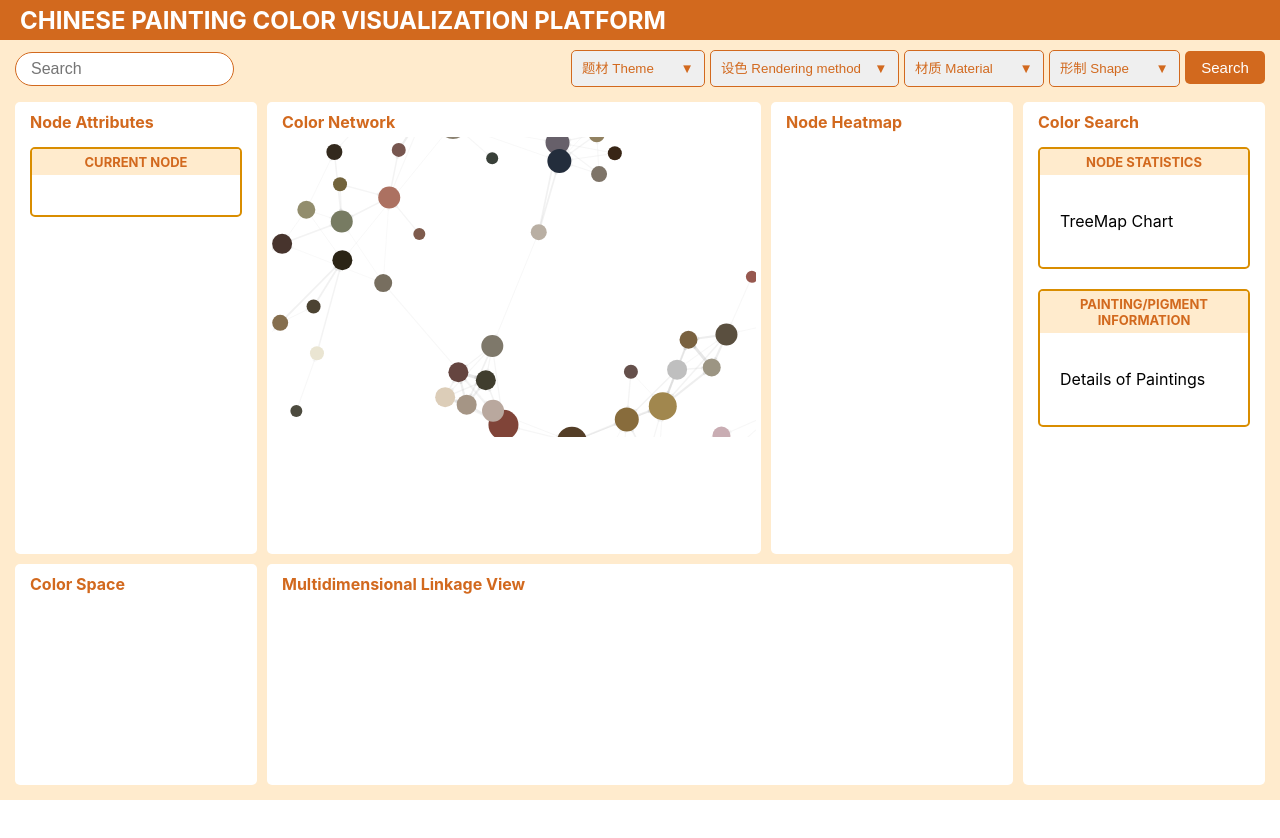
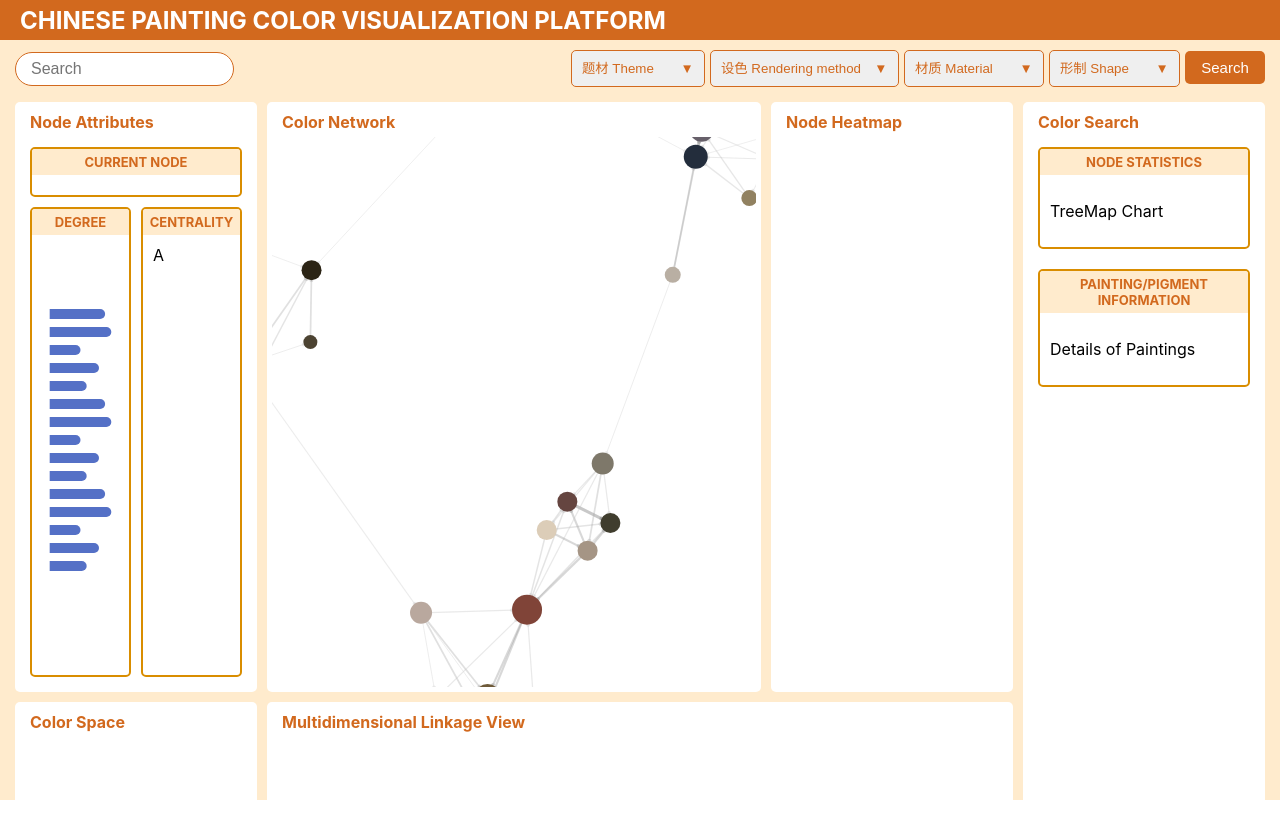
Before and after one commit to JerrrrryW/Color_Network_React, a React (Create React App) app: page / in a window 1280 px wide. Shown: the top 838 px of the page. Before the commit the page ends 800 px from the top, so only its background shows below. Built offline with nearby package versions, Linux system fonts and the light colour scheme.

Commit message:
ready for CYH

```diff
--- a/src/App.css
+++ b/src/App.css
@@ -37,6 +37,14 @@
 
 .chart {
   flex: 1;
+  height: 500px;
+}
+
+.horizontal-flex {
+  display: flex;
+  align-items: auto;
+  flex: 1;
+  width: 100%;
 }
 
 h3 {
@@ -50,6 +58,8 @@ h3 {
 #node-attributes {
   grid-row: 1;
   grid-column: 1;
+  display: flex;
+  flex-direction: column;
 }
 
 #color-network {
--- a/src/App.js
+++ b/src/App.js
@@ -3,8 +3,9 @@ import './App.css';
 import './Components/select.css';
 
 import Toolbar from './Components/Toolbar';
+import ChildCard from './Components/ChildCard';
 import RelationshipGraph from './Echarts/RealtionshipGraph';
-import ChildCard from './Components/ChildCard';
+import BarChart from './Echarts/BarChart';
 
 function App() {
   return (
@@ -17,10 +18,19 @@ function App() {
         <div id='node-attributes' className='card'>
           <h3>Node Attributes</h3>
           <ChildCard title="CURRENT NODE" />
+          <div className="horizontal-flex">
+            <ChildCard title="DEGREE" style={{flex:'1', marginTop:'0', marginRight:'5px'}}>
+              <BarChart />
+            </ChildCard>
+            <ChildCard title="CENTRALITY" style={{flex:'1', marginTop:'0', marginLeft:'5px'}}>
+              A
+              <BarChart />
+            </ChildCard>
+          </div>
         </div>
         <div id='color-network' className='card'>
           <h3>Color Network</h3>
-          <RelationshipGraph className='chart'/>
+          <RelationshipGraph />
         </div>
         <div id='node-heatmap' className='card'>
           <h3>Node Heatmap</h3>
--- a/src/Components/ChildCard.css
+++ b/src/Components/ChildCard.css
@@ -18,5 +18,7 @@
   }
 
   .childcard-content {
-    padding: 20px; /* 内容区域内边距，根据需要调整 */
+    padding: 10px; /* 内容区域内边距，根据需要调整 */
+    display: flex;
+    flex-direction: column;
   }
--- a/src/Components/ChildCard.js
+++ b/src/Components/ChildCard.js
@@ -1,9 +1,10 @@
 import React from 'react';
 import './ChildCard.css'; // 引入样式文件
 
-function ChildCard({ title, children }) {
+function ChildCard({ title, children, style}) {
+
   return (
-    <div className="childcard">
+    <div className="childcard" style={style}>
       <div className="childcard-header">
         {title}
       </div>
--- a/src/Echarts/BarChart.js
+++ b/src/Echarts/BarChart.js
@@ -1,7 +1,7 @@
 import React, { useEffect } from 'react';
 import * as echarts from 'echarts';
 
-const EChartsBarChart = () => {
+const BarChart = () => {
   useEffect(() => {
     // 创建一个ECharts实例并将其挂载到指定的DOM元素上
     const chartContainer = document.getElementById('echarts-bar-chart');
@@ -10,18 +10,30 @@ const EChartsBarChart = () => {
     // 定义图表配置项
     const option = {
       title: {
-        text: '柱状图示例',
+        show: false,
       },
-      tooltip: {},
       xAxis: {
-        data: ['项目1', '项目2', '项目3', '项目4', '项目5'],
+        type: 'value',
+        show: false,
       },
-      yAxis: {},
+      yAxis: {
+        show: false,
+        type: 'category',
+        data: ['A', 'B', 'C', 'D', 'E', 'A', 'B', 'C', 'D', 'E', 'A', 'B', 'C', 'D', 'E'],
+      },
       series: [
         {
-          name: '销量',
+          data: [30, 40, 25, 50, 45, 30, 40, 25, 50, 45, 30, 40, 25, 50, 45],
           type: 'bar',
-          data: [150, 230, 224, 218, 135],
+          barWidth: 10,  // 控制柱子宽度
+          itemStyle: {
+            borderRadius: [0, 10, 10, 0],  // 圆角设置
+          },
+          label: {
+            show: false,
+            position: 'right',  // 标签位置
+            color: '#333',  // 标签文字颜色
+          },
         },
       ],
     };
@@ -40,4 +52,4 @@ const EChartsBarChart = () => {
   );
 };
 
-export default EChartsBarChart;
+export default BarChart;
--- a/src/Echarts/RealtionshipGraph.js
+++ b/src/Echarts/RealtionshipGraph.js
@@ -1,5 +1,6 @@
 import React, { useEffect, useRef, useState } from 'react';
 import ReactEcharts from 'echarts-for-react';
+
 
 function RelationshipGraph() {
   const chartRef = useRef(null);
@@ -17,7 +18,7 @@ function RelationshipGraph() {
           layout: 'force',
           roam: true,
           force: {
-            repulsion: 100,
+            repulsion: 400,
             gravity: 0.1,
           },
           symbolSize: 50,
@@ -56,9 +57,7 @@ function RelationshipGraph() {
   }, []);
 
   return (
-    <div style={{ width: '100%', height: '100%' }}>
-      <ReactEcharts ref={chartRef} option={getOption()} />
-    </div>
+    <ReactEcharts ref={chartRef} option={getOption()} style={{ width: '100%', height: '100%' }} />
   );
 }
 
```
Also changed, not shown: public/data/links.json (+1 -1 lines), 1 other file (tests, documents, lock files or other folders).
